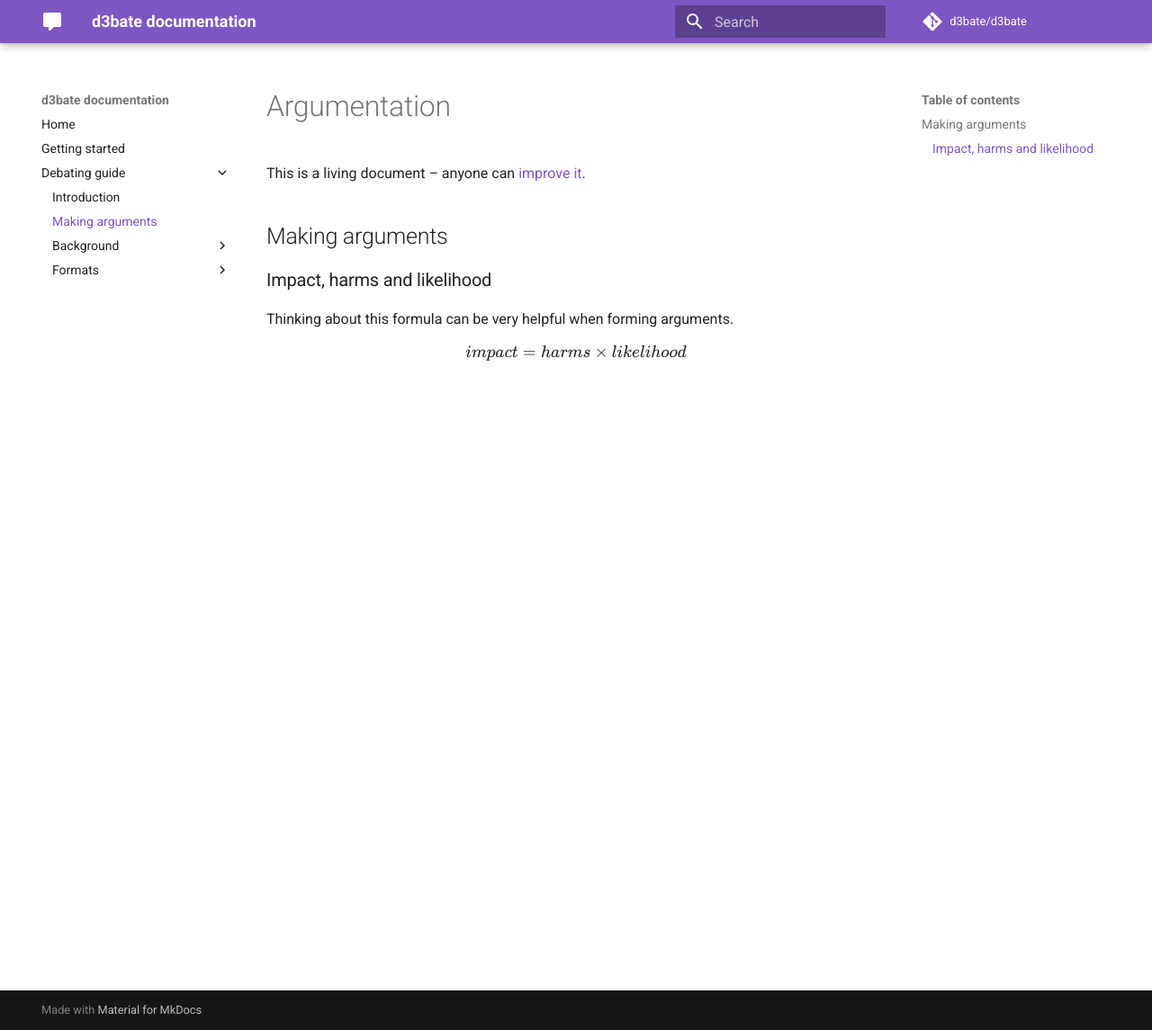
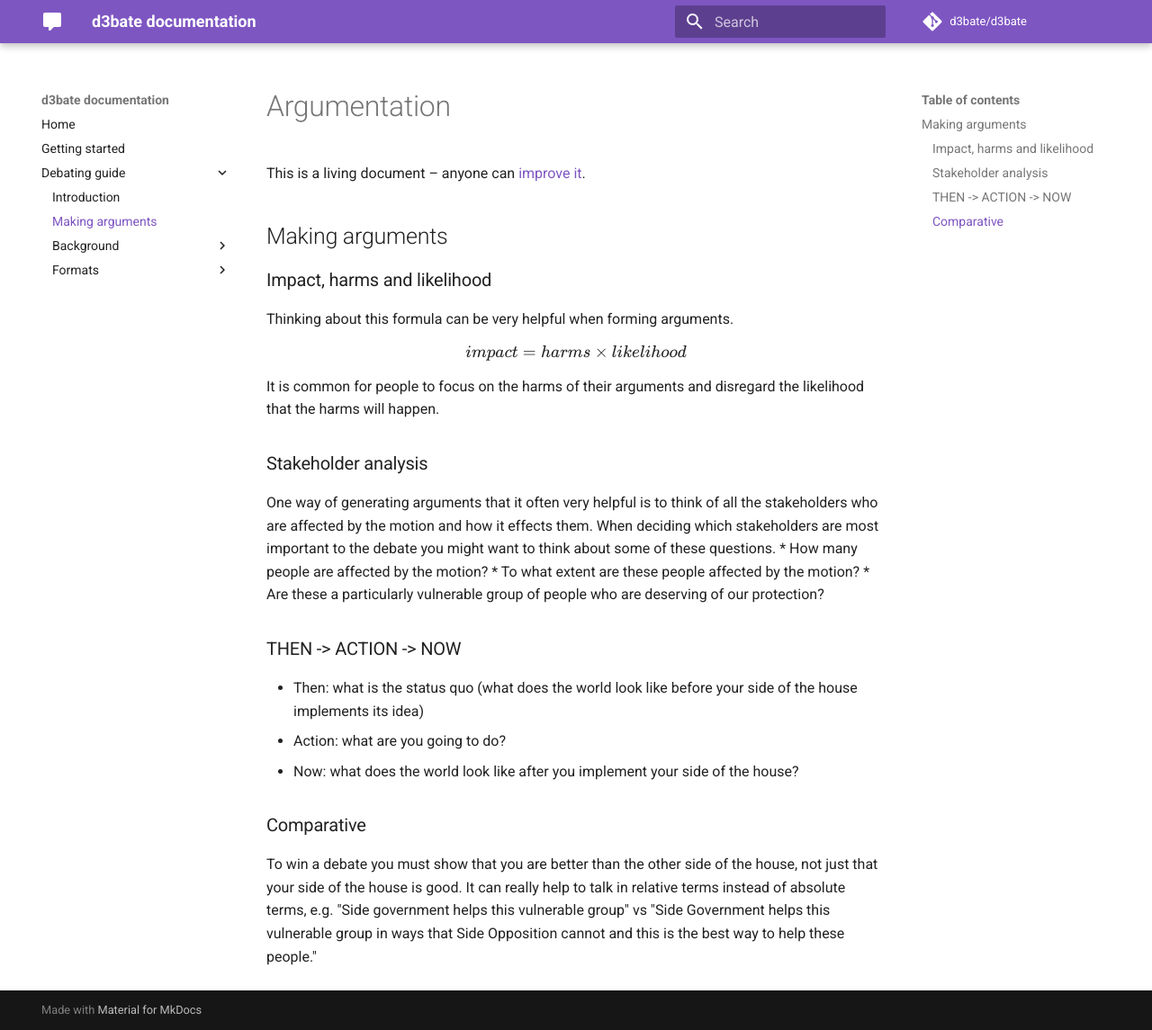
Before and after one commit to d3bate/d3bate, an MkDocs documentation site: the page built from docs/howto/argumentation/index.md, in a window 1280 px wide and 1145 px high. Shown: the whole window at 90% size. Built offline with MkDocs 1.6.1 and Material for MkDocs 9.7.7, drawn with Linux system fonts in a browser that asks for light colours; formulas are drawn with MathJax 3; comment, search, counter and statistics services are not loaded.

Commit message:
Updated argumentation page in the documentation.

```diff
--- a/docs/howto/argumentation/index.md
+++ b/docs/howto/argumentation/index.md
@@ -7,3 +7,19 @@ Thinking about this formula can be very helpful when forming arguments.
 $$
 impact = harms \times likelihood
 $$
+
+It is common for people to focus on the harms of their arguments and disregard the likelihood that the harms will happen.
+
+### Stakeholder analysis
+One way of generating arguments that it often very helpful is to think of all the stakeholders who are affected by the motion and how it effects them. When deciding which stakeholders are most important to the debate you might want to think about some of these questions.
+* How many people are affected by the motion?
+* To what extent are these people affected by the motion?
+* Are these a particularly vulnerable group of people who are deserving of our protection?
+
+### THEN -> ACTION -> NOW
+* Then: what is the status quo (what does the world look like before your side of the house implements its idea)
+* Action: what are you going to do?
+* Now: what does the world look like after you implement your side of the house?
+
+### Comparative
+To win a debate you must show that you are better than the other side of the house, not just that your side of the house is good. It can really help to talk in relative terms instead of absolute terms, e.g. "Side government helps this vulnerable group" vs "Side Government helps this vulnerable group in ways that Side Opposition cannot and this is the best way to help these people."
```
